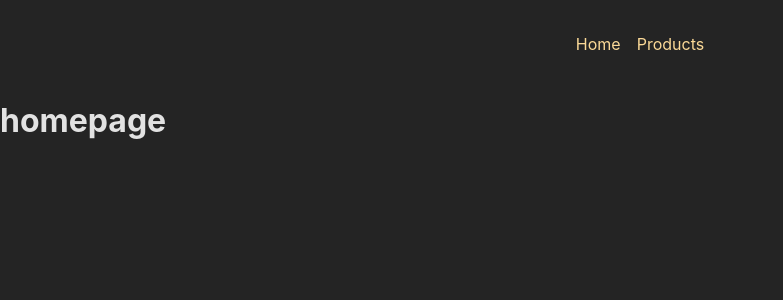
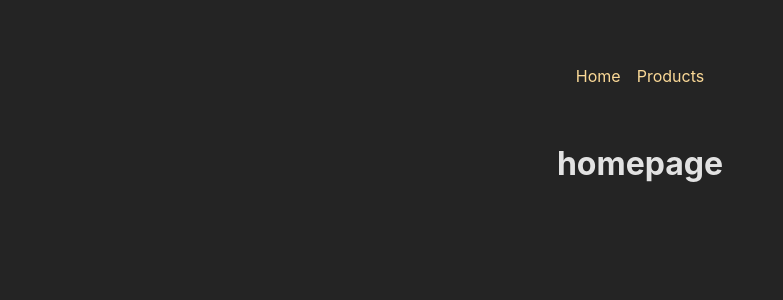
Before and after one commit to aadil42/react-router, a React (Create React App) app: page / in a window 1280 px wide. Shown: the top 300 px of the page, without its empty margins (0-783 px from the left). Built offline with nearby package versions, Linux system fonts and the light colour scheme.

Commit message:
displaying custom error component when the page is not found

```diff
--- a/src/App.js
+++ b/src/App.js
@@ -2,6 +2,7 @@ import { createBrowserRouter, RouterProvider, createRoutesFromElements, Route }
 import Homepage from './pages/Homepage';
 import Products from './pages/Products';
 import RootPage from './pages/RootPage';
+import Error404 from './pages/Error404';
 
 // const routeDefinetions = createRoutesFromElements(
 //   <Route>
@@ -14,9 +15,16 @@ import RootPage from './pages/RootPage';
 const route = createBrowserRouter([
   { path: '/',
     element: <RootPage />,
+    errorElement: <Error404 message="Can't find this page" />,
     children: [
-      { path: '/', element: <Homepage />},
-      { path: 'products', element: <Products />}
+      {
+        path: '/',
+        element: <Homepage />
+      },
+      {
+        path: 'products',
+        element: <Products />
+      }
     ]
   }
 ]);
--- a/src/index.css
+++ b/src/index.css
@@ -48,3 +48,8 @@ ul {
   margin: 0;
   padding: 0;
 }
+
+main {
+  margin: 2rem auto;
+  text-align: center;
+}
--- /dev/null
+++ b/src/pages/Error404.js
@@ -0,0 +1,14 @@
+import Navigation from '../components/Navigation';
+
+const Error404 = (props) => {
+    return (
+        <>
+            <Navigation />
+            <main>
+                <h1>{props.message} :(</h1>
+            </main>
+        </>
+    );
+}
+
+export default Error404;
--- a/src/pages/Homepage.js
+++ b/src/pages/Homepage.js
@@ -1,9 +1,9 @@
 
 const Homepage = () => {
     return (
-        <>
+        <main>
             <h1>homepage</h1>
-        </>
+        </main>
     );
 }
 
--- a/src/pages/Products.js
+++ b/src/pages/Products.js
@@ -1,9 +1,9 @@
 
 const Products = () => {
     return (
-        <>
+        <main>
         <h1>Products</h1>
-        </>
+        </main>
     );
 }
 
--- a/src/pages/RootPage.js
+++ b/src/pages/RootPage.js
@@ -3,10 +3,10 @@ import Navigation from '../components/Navigation';
 
 const RootPage = () => {
     return (
-        <>
+        <main>
             <Navigation />
             <Outlet />
-        </>
+        </main>
     )
 }
 
```
